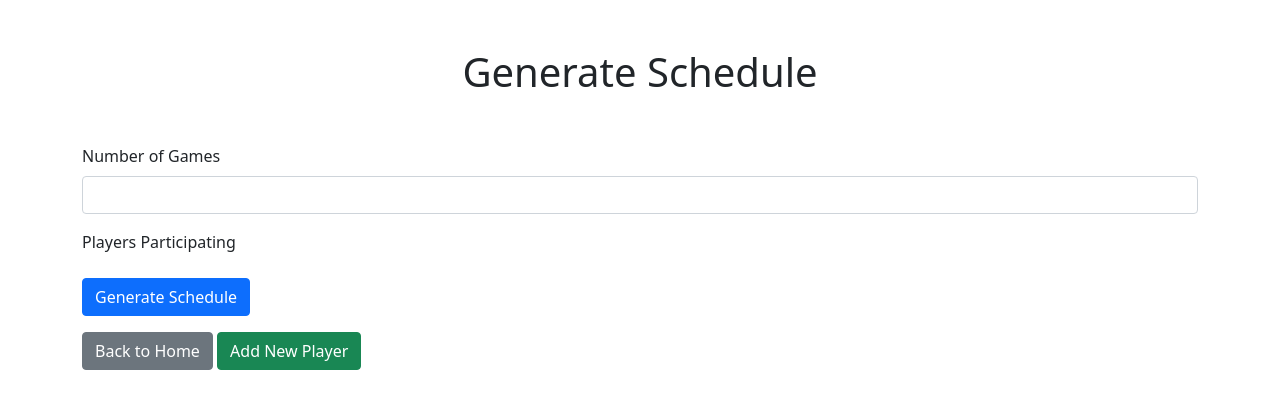
After one commit to loganfrey49/Die-Rankings, a Flask app: page /generate_schedule in a window 1280 px wide. The commit adds this page. Shown: the top 409 px of the page. Run offline with Flask 3, Linux system fonts and the light colour scheme; data that the repository does not hold is empty.

Commit message:
added schedule generation

```diff
--- a/app.py
+++ b/app.py
@@ -4,6 +4,7 @@ from firebase_admin import credentials, firestore
 from tracking import Tracking
 from game import Game
 from datetime import datetime
+from scheduling import generate_schedule_for_players
 
 tracking = Tracking()
 
@@ -132,6 +133,40 @@ def enter_game():
         return render_template('enter_game.html', players=players)
 
 
+@app.route('/generate_schedule', methods=['GET', 'POST'])
+def generate_schedule():
+    if len(tracking.players) == 0:
+        game_history = fetch_game_history_from_firebase()
+        tracking.load_data(game_history)
+
+    if request.method == 'POST':
+        # Process submitted schedule data
+
+        number_of_games = int(request.form['number_of_games'])
+        selected_players = request.form.getlist('players[]')
+
+        players = []
+        for selected_player in selected_players:
+            players.append(tracking.get_player(selected_player))
+
+
+        # Generate the schedule using the selected players and number of games
+        # Example:
+        schedule = generate_schedule_for_players(players, number_of_games)
+
+        # Save the generated schedule to Firebase (if needed)
+        # Example:
+        # save_schedule_to_firebase(schedule)
+
+        # Redirect to a new page to display the generated schedule or pass it to the template
+        # Example:
+        return render_template('display_schedule.html', schedule=schedule)
+
+    else:
+        players = fetch_individual_rankings_from_tracking()  # Replace with your function to get the list of players
+        return render_template('generate_schedule.html', players=players)
+
+
 
 
 @app.route('/individual_rankings')
--- a/templates/add_player.html
+++ b/templates/add_player.html
@@ -18,6 +18,7 @@
             <button type="submit" class="btn btn-primary">Add Player</button>
         </form>
         <a class="btn btn-secondary mt-3" href="{{ url_for('enter_game') }}">Back to Enter Game</a>
+        <a class="btn btn-secondary mt-3" href="{{ url_for('enter_game') }}">Back to Generate Schedule</a>
     </div>
 
     <!-- Bootstrap Javascripts -->
--- /dev/null
+++ b/templates/generate_schedule.html
@@ -0,0 +1,42 @@
+<!DOCTYPE html>
+<html lang="en">
+<head>
+    <meta charset="UTF-8">
+    <meta name="viewport" content="width=device-width, initial-scale=1.0">
+    <title>Generate Schedule</title>
+    <!-- Bootstrap CSS -->
+    <link href="https://cdn.jsdelivr.net/npm/bootstrap@5.0.2/dist/css/bootstrap.min.css" rel="stylesheet">
+</head>
+<body>
+    <div class="container">
+        <h1 class="text-center my-5">Generate Schedule</h1>
+        <form action="{{ url_for('generate_schedule') }}" method="post">
+            <!-- Enter form fields for players and number of games -->
+            <div class="mb-3">
+                <label for="number_of_games" class="form-label">Number of Games</label>
+                <input type="number" class="form-control" id="number_of_games" name="number_of_games" min="1" required>
+
+                <label for="players" class="form-label mt-3">Players Participating</label>
+                <div class="players-list">
+                    {% for player in players %}
+                    <div class="form-check">
+                        <input class="form-check-input" type="checkbox" id="{{ player.name }}" name="players[]" value="{{ player.name }}">
+                        <label class="form-check-label" for="{{ player.name }}">
+                            {{ player.name }}
+                        </label>
+                    </div>
+                    {% endfor %}
+                </div>
+            </div>
+            <!-- Add more form fields as needed -->
+
+            <button type="submit" class="btn btn-primary">Generate Schedule</button>
+        </form>
+        <a class="btn btn-secondary mt-3" href="{{ url_for('home') }}">Back to Home</a>
+        <a class="btn btn-success mt-3" href="{{ url_for('add_player') }}">Add New Player</a>
+    </div>
+
+    <!-- Bootstrap Javascripts -->
+    <script src="https://cdn.jsdelivr.net/npm/bootstrap@5.0.2/dist/js/bootstrap.bundle.min.js"></script>
+</body>
+</html>
--- a/tracking.py
+++ b/tracking.py
@@ -79,9 +79,6 @@ class Tracking:
         loser.update_elo(round(-team_rating_change+0.5, 2))
 
 
-
-
-
     def get_player(self, name):
         ret = None
         for player in self.players:
```
Also changed, not shown: scheduling.py (added, +116 -0 lines), templates/display_schedule.html (added, +37 -0 lines), templates/home.html (+9 -0 lines).
